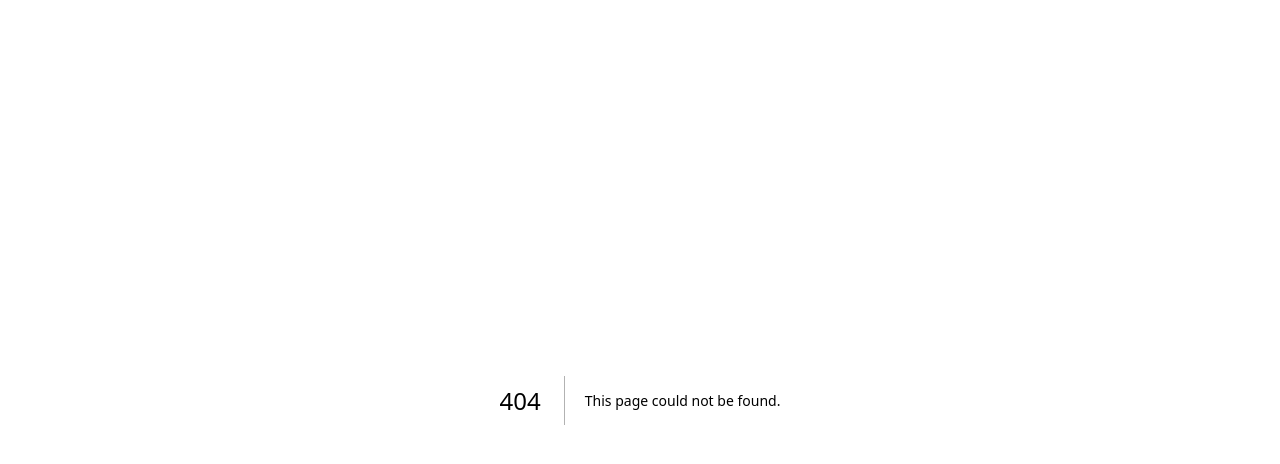
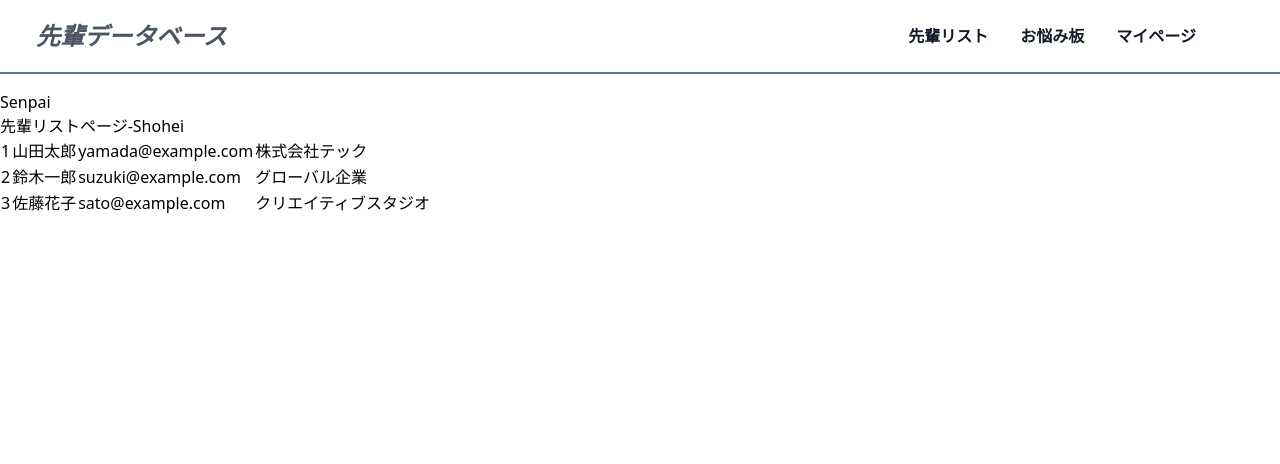
Before and after one commit to ryuheisato/senpai-db-client, a Next.js app: page /alumni in a window 1280 px wide. Before the commit this address had no page. Shown: the top 464 px of the page. Built offline with nearby package versions, Linux system fonts and the light colour scheme; data requests are answered from the project's data file.

Commit message:
コンフリクト修正

```diff
--- /dev/null
+++ b/db.json
@@ -0,0 +1,91 @@
+{
+  "user": [
+    {
+      "ID": 1,
+      "Name": "山田太郎",
+      "Major": "情報科学",
+      "Company": "株式会社テック",
+      "Industry": "IT",
+      "Contact": "yamada@example.com",
+      "Email": "yamada@example.com",
+      "PasswordHash": "hashed_password_1"
+    },
+    {
+      "ID": 2,
+      "Name": "鈴木一郎",
+      "Major": "ビジネス",
+      "Company": "グローバル企業",
+      "Industry": "マーケティング",
+      "Contact": "suzuki@example.com",
+      "Email": "suzuki@example.com",
+      "PasswordHash": "hashed_password_2"
+    },
+    {
+      "ID": 3,
+      "Name": "佐藤花子",
+      "Major": "デザイン",
+      "Company": "クリエイティブスタジオ",
+      "Industry": "デザイン",
+      "Contact": "sato@example.com",
+      "Email": "sato@example.com",
+      "PasswordHash": "hashed_password_3"
+    }
+  ],
+  "comments": [
+    {
+      "ID": 1,
+      "PostID": 1,
+      "UserID": 2,
+      "Content": "テクノロジーの進化は本当に速いですね。"
+    },
+    {
+      "ID": 2,
+      "PostID": 2,
+      "UserID": 3,
+      "Content": "マーケティングの知識はどの業界にも役立つと思います。"
+    },
+    {
+      "ID": 3,
+      "PostID": 3,
+      "UserID": 1,
+      "Content": "デザインの力を信じています！"
+    }
+  ],
+  "posts": [
+    {
+      "ID": 1,
+      "UserID": 1,
+      "Content": "最新のテクノロジーについて学ぶことは、将来性があると思います。"
+    },
+    {
+      "ID": 2,
+      "UserID": 2,
+      "Content": "マーケティング戦略を学ぶことで、ビジネスの成功につながります。"
+    },
+    {
+      "ID": 3,
+      "UserID": 3,
+      "Content": "デザインは、人々の生活を豊かにする力があります。"
+    }
+  ],
+  "Likes": [
+    {
+      "ID": 1,
+      "UserID": 1,
+      "PostID": 2,
+      "CommentID": null
+    },
+    {
+      "ID": 2,
+      "UserID": 2,
+      "PostID": null,
+      "CommentID": 3
+    },
+    {
+      "ID": 3,
+      "UserID": 3,
+      "PostID": 1,
+      "CommentID": null
+    }
+  ]
+}
--- /dev/null
+++ b/src/components/Header.tsx
@@ -0,0 +1,50 @@
+import Link from 'next/link';
+import { useRouter } from 'next/router';
+
+const Header: React.FC = () => {
+  const router = useRouter();
+
+  const isSpecifiedRoute = (): boolean => {
+    const specifiedRoutes = ['/', '/login', '/signup'];
+    return specifiedRoutes.includes(router.pathname);
+  };
+
+  return (
+    <header className='text-gray-900 font-bold border-b-2 border-b-slate-500'>
+      <div className='container mx-auto flex flex-wrap p-5 flex-col md:flex-row items-center'>
+        <Link
+          href='/'
+          className='flex title-font font-medium items-center text-gray-600 mb-4 md:mb-0'
+        >
+          <span className='ml-4 font-bold text-2xl italic'>
+            先輩データベース
+          </span>
+        </Link>
+        {!isSpecifiedRoute() && (
+          <nav className='md:ml-auto flex flex-wrap items-center text-base justify-center'>
+            <button
+              className='mr-8 hover:text-gray-600'
+              onClick={() => router.push('/alumni')}
+            >
+              先輩リスト
+            </button>
+            <button
+              onClick={() => router.push('/posts')}
+              className='mr-8 hover:text-gray-600'
+            >
+              お悩み板
+            </button>
+            <button
+              onClick={() => router.push('/mypage')}
+              className='mr-16 hover:text-gray-600'
+            >
+              マイページ
+            </button>
+          </nav>
+        )}
+      </div>
+    </header>
+  );
+};
+
+export default Header;
--- a/src/pages/_app.tsx
+++ b/src/pages/_app.tsx
@@ -1,6 +1,12 @@
-import "@/styles/globals.css";
-import type { AppProps } from "next/app";
+import '@/styles/globals.css';
+import type { AppProps } from 'next/app';
+import Header from '../components/Header';
 
 export default function App({ Component, pageProps }: AppProps) {
-  return <Component {...pageProps} />;
+  return (
+    <>
+      <Header />
+      <Component {...pageProps} />
+    </>
+  );
 }
--- /dev/null
+++ b/src/pages/alumni/index.tsx
@@ -0,0 +1,32 @@
+import { useEffect, useState } from 'react';
+
+export default function AlmuniListPage() {
+  const [data, setData] = useState([]);
+
+  //モックデータを取得
+  const fetchData = async () => {
+    const res = await fetch('http://localhost:3001/user');
+    const data = await res.json();
+    setData(data);
+  };
+
+  useEffect(() => {
+    fetchData();
+  }, []);
+
+  return (
+    <div>
+      <h1 className='mt-4'>Senpai</h1>
+      <p>先輩リストページ-Shohei</p>
+      {data.map((user: any) => (
+        //モックデータを表示
+        <tr key={user.ID}>
+          <td>{user.ID}</td>
+          <td>{user.Name}</td>
+          <td>{user.Email}</td>
+          <td>{user.Company}</td>
+        </tr>
+      ))}
+    </div>
+  );
+}
--- /dev/null
+++ b/src/pages/alumni/post.tsx
@@ -0,0 +1,8 @@
+export default function AlmuniPostPage() {
+  return (
+    <div>
+      <h1 className='mt-4'>Senpai</h1>
+      <p>先輩リスト投稿ページ-Shohei</p>
+    </div>
+  );
+}
--- a/src/pages/index.tsx
+++ b/src/pages/index.tsx
@@ -1,8 +1,7 @@
-export default function Home() {
+export default function Hello() {
   return (
     <div>
-      <h1 className='mt-4'>Senpai</h1>
-      <p>Welcome to Hawaii</p>
+      <h1 className='mt-4'>Hello World</h1>
     </div>
   );
 }
--- /dev/null
+++ b/src/pages/login.tsx
@@ -0,0 +1,8 @@
+export default function LogIn() {
+  return (
+    <div>
+      <h1 className='mt-4'>Senpai</h1>
+      <p>ログインページ-Rin</p>
+    </div>
+  );
+}
--- /dev/null
+++ b/src/pages/mypage/index.tsx
@@ -0,0 +1,8 @@
+export default function MyPage() {
+  return (
+    <div>
+      <h1 className='mt-4'>Senpai</h1>
+      <p>マイページ</p>
+    </div>
+  );
+}
--- /dev/null
+++ b/src/pages/posts/index.tsx
@@ -0,0 +1,8 @@
+export default function DiscussionBoard() {
+  return (
+    <div>
+      <h1 className='mt-4'>Senpai</h1>
+      <p>お悩み交流ページ-Ryuhei</p>
+    </div>
+  );
+}
--- /dev/null
+++ b/src/pages/profile/[userId]/index.tsx
@@ -0,0 +1,8 @@
+export default function Profile() {
+  return (
+    <div>
+      <h1 className='mt-4'>Senpai</h1>
+      <p>プロフィールページ-Yuki</p>
+    </div>
+  );
+}
--- /dev/null
+++ b/src/pages/signup.tsx
@@ -0,0 +1,8 @@
+export default function SignUp() {
+  return (
+    <div>
+      <h1 className='mt-4'>Senpai</h1>
+      <p>Sign Up ページ-Rin</p>
+    </div>
+  );
+}
```
Also changed, not shown: package.json (+6 -5 lines), 1 other file (tests, documents, lock files or other folders).
